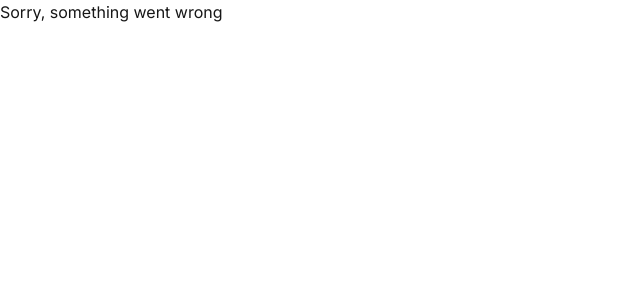
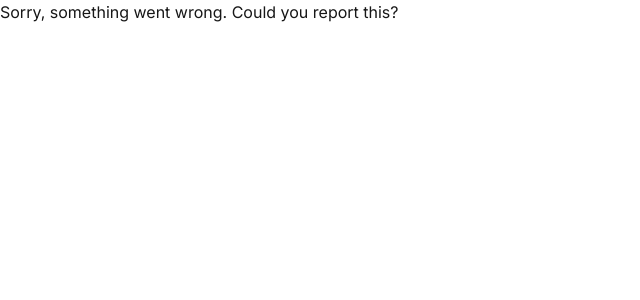
Before and after one commit to anaclumos/v1.email, a Next.js app: page /error in a window 1280 px wide. Shown: the top 300 px of the page, without its empty margins (0-640 px from the left). Built offline with nearby package versions, Linux system fonts and the light colour scheme.

Commit message:
feat: Improve error page with more informative message and report option

```diff
--- a/src/app/error/page.tsx
+++ b/src/app/error/page.tsx
@@ -1,3 +1,3 @@
 export default function ErrorPage() {
-  return <p>Sorry, something went wrong</p>;
+  return <p>Sorry, something went wrong. Could you report this?</p>;
 }
--- /dev/null
+++ b/src/app/global-error.tsx
@@ -0,0 +1,18 @@
+"use client";
+
+export default function GlobalError({
+  error,
+  reset,
+}: {
+  error: Error & { digest?: string };
+  reset: () => void;
+}) {
+  return (
+    <html>
+      <body>
+        <h2>Something went wrong: {error.message}</h2>
+        <button onClick={() => reset()}>Try again</button>
+      </body>
+    </html>
+  );
+}
```
